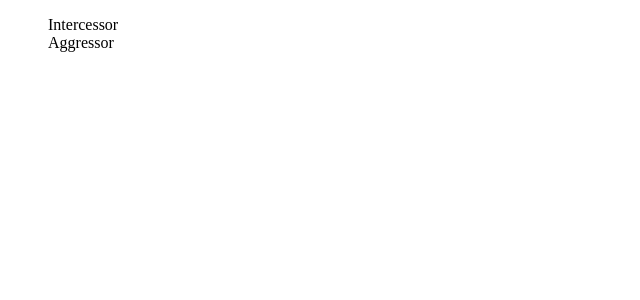
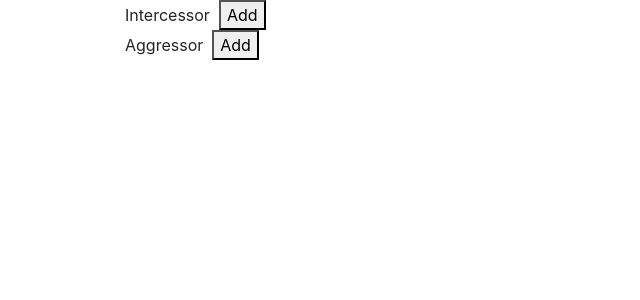
Before and after one commit to joshhoffman/quick-roster-view, a React (Create React App) app: page / in a window 1280 px wide. Shown: the top 300 px of the page, without its empty margins (0-640 px from the left). Built offline with nearby package versions, Linux system fonts and the light colour scheme.

Commit message:
Basic functionality to add a unit to the list

```diff
--- a/public/index.html
+++ b/public/index.html
@@ -10,6 +10,7 @@
     -->
     <link rel="manifest" href="%PUBLIC_URL%/manifest.json">
     <link rel="shortcut icon" href="%PUBLIC_URL%/favicon.ico">
+    <link rel="stylesheet" href="https://maxcdn.bootstrapcdn.com/bootstrap/4.0.0/css/bootstrap.min.css" integrity="sha384-Gn5384xqQ1aoWXA+058RXPxPg6fy4IWvTNh0E263XmFcJlSAwiGgFAW/dAiS6JXm" crossorigin="anonymous">
     <!--
       Notice the use of %PUBLIC_URL% in the tags above.
       It will be replaced with the URL of the `public` folder during the build.
@@ -25,7 +26,7 @@
     <noscript>
       You need to enable JavaScript to run this app.
     </noscript>
-    <div id="root"></div>
+    <div class="container" id="root"></div>
     <!--
       This HTML file is a template.
       If you open it directly in the browser, you will see an empty page.
@@ -36,5 +37,8 @@
       To begin the development, run `npm start` or `yarn start`.
       To create a production bundle, use `npm run build` or `yarn build`.
     -->
+    <script src="https://code.jquery.com/jquery-3.2.1.slim.min.js" integrity="sha384-KJ3o2DKtIkvYIK3UENzmM7KCkRr/rE9/Qpg6aAZGJwFDMVNA/GpGFF93hXpG5KkN" crossorigin="anonymous"></script>
+    <script src="https://cdnjs.cloudflare.com/ajax/libs/popper.js/1.12.9/umd/popper.min.js" integrity="sha384-ApNbgh9B+Y1QKtv3Rn7W3mgPxhU9K/ScQsAP7hUibX39j7fakFPskvXusvfa0b4Q" crossorigin="anonymous"></script>
+    <script src="https://maxcdn.bootstrapcdn.com/bootstrap/4.0.0/js/bootstrap.min.js" integrity="sha384-JZR6Spejh4U02d8jOt6vLEHfe/JQGiRRSQQxSfFWpi1MquVdAyjUar5+76PVCmYl" crossorigin="anonymous"></script>
   </body>
 </html>
--- a/src/App.js
+++ b/src/App.js
@@ -1,12 +1,19 @@
 import React from 'react'
 import UnitList from './UnitList'
+import ListDisplay from './list/ListDisplay'
 
 class App extends React.Component {
     constructor() {
         super();
+        this.units = [];
+        this.selectedUnits = [];
         this.state = {
-            units: []
-        }
+            units: this.units,
+            selectedUnits: this.selectedUnits
+        };
+
+        this.addUnitToList = this.addUnitToList.bind(this);
+        this.removeUnitFromList = this.removeUnitFromList.bind(this);
     }
 
     componentDidMount() {
@@ -16,8 +23,29 @@ class App extends React.Component {
             .catch(error => console.log(error));
     }
 
+    addUnitToList(unit) {
+        unit.key = unit.name + String(Math.random());
+        this.selectedUnits.push(unit);
+        this.setState({selectedUnits: this.selectedUnits})
+    }
+
+    removeUnitFromList(unit) {
+        const key = unit.key;
+        this.selectedUnits = this.selectedUnits.filter(u => u.key !== key);
+        this.setState({selectedUnits: this.selectedUnits})
+    }
+
     render() {
-        return <UnitList units={this.state.units} />
+        return (
+            <div className="row">
+                <div className="col-md-6">
+                    <UnitList addUnitHandler={this.addUnitToList} units={this.state.units} />
+                </div>
+                <div className="col-md-6">
+                    <ListDisplay removeUnitHandler={this.removeUnitFromList} units={this.state.selectedUnits} />
+                </div>
+            </div>
+        )
     }
 }
 
--- a/src/Unit.js
+++ b/src/Unit.js
@@ -4,16 +4,19 @@ class Unit extends React.Component {
     constructor() {
         super();
 
-        this.clicked = this.clicked.bind(this);
+        this.addUnit = this.addUnit.bind(this);
     }
 
-    clicked() {
-        console.log("clicked");
+    addUnit() {
+        this.props.addHandler(this.props.unit);
     }
 
     render() {
         return (
-            <div onClick={this.clicked} key={this.props.unit.name}>{this.props.unit.name}</div>
+            <div key={this.props.unit.name}>
+                {this.props.unit.name} &nbsp;
+                <button onClick={this.addUnit}>Add</button>
+            </div>
         )
     }
 }
--- a/src/UnitList.js
+++ b/src/UnitList.js
@@ -2,15 +2,27 @@ import React from 'react'
 import Unit from './Unit.js'
 
 class UnitList extends React.Component {
+    constructor() {
+        super();
+        this.addUnit = this.addUnit.bind(this);
+    }
+
+    addUnit(unit) {
+
+        this.props.addUnitHandler(unit);
+    }
+
     render() {
 
         const unitComponents = [];
 
         for (const unit of this.props.units) {
-            unitComponents.push(<Unit key={unit.name} unit={unit} />);
+            unitComponents.push(<Unit addHandler={this.addUnit} key={unit.name} unit={unit} />);
         }
 
-        return <ul>{unitComponents}</ul>
+        return (
+            <ul>{unitComponents}</ul>
+        )
     }
 }
 
--- /dev/null
+++ b/src/list/ListDisplay.js
@@ -0,0 +1,29 @@
+import React from 'react'
+import ListUnit from './ListUnit'
+
+class ListDisplay extends React.Component {
+    constructor() {
+        super();
+
+        this.removeUnit = this.removeUnit.bind(this);
+    }
+
+    removeUnit(unit) {
+        this.props.removeUnitHandler(unit);
+    }
+
+    render() {
+
+        const unitComponents = [];
+
+        for (const unit of this.props.units) {
+            unitComponents.push(<ListUnit removeHandler={this.removeUnit} key={unit.key} unit={unit} />);
+        }
+
+        return (
+            <ul>{unitComponents}</ul>
+        )
+    }
+}
+
+export default ListDisplay
--- /dev/null
+++ b/src/list/ListUnit.js
@@ -0,0 +1,24 @@
+import React from 'react'
+
+class ListUnit extends React.Component {
+    constructor() {
+        super();
+
+        this.removeUnit = this.removeUnit.bind(this);
+    }
+
+    removeUnit() {
+        this.props.removeHandler(this.props.unit);
+    }
+
+    render() {
+        return (
+            <div key={this.props.unit.name}>
+                {this.props.unit.name} &nbsp;
+                <button onClick={this.removeUnit}>Remove</button>
+            </div>
+        )
+    }
+}
+
+export default ListUnit
```
Also changed, not shown: 1 other file (tests, documents, lock files or other folders).
